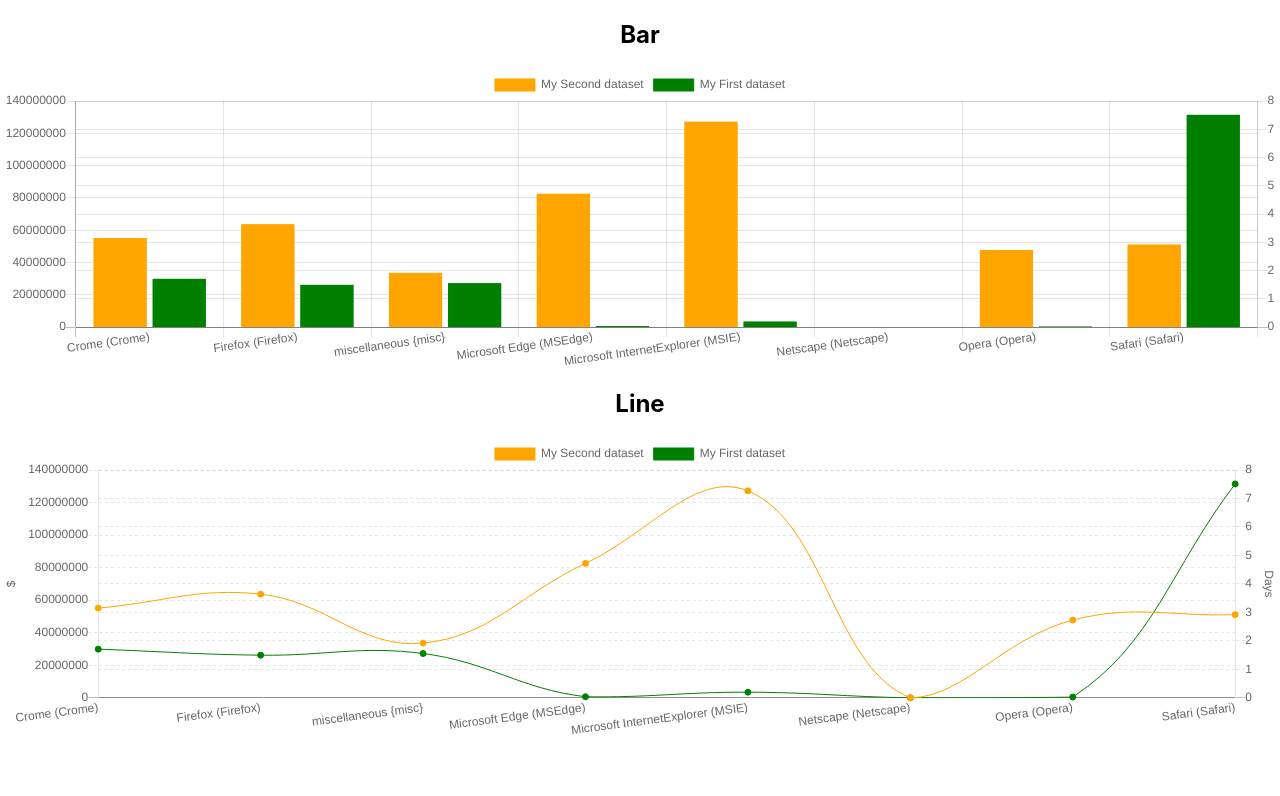
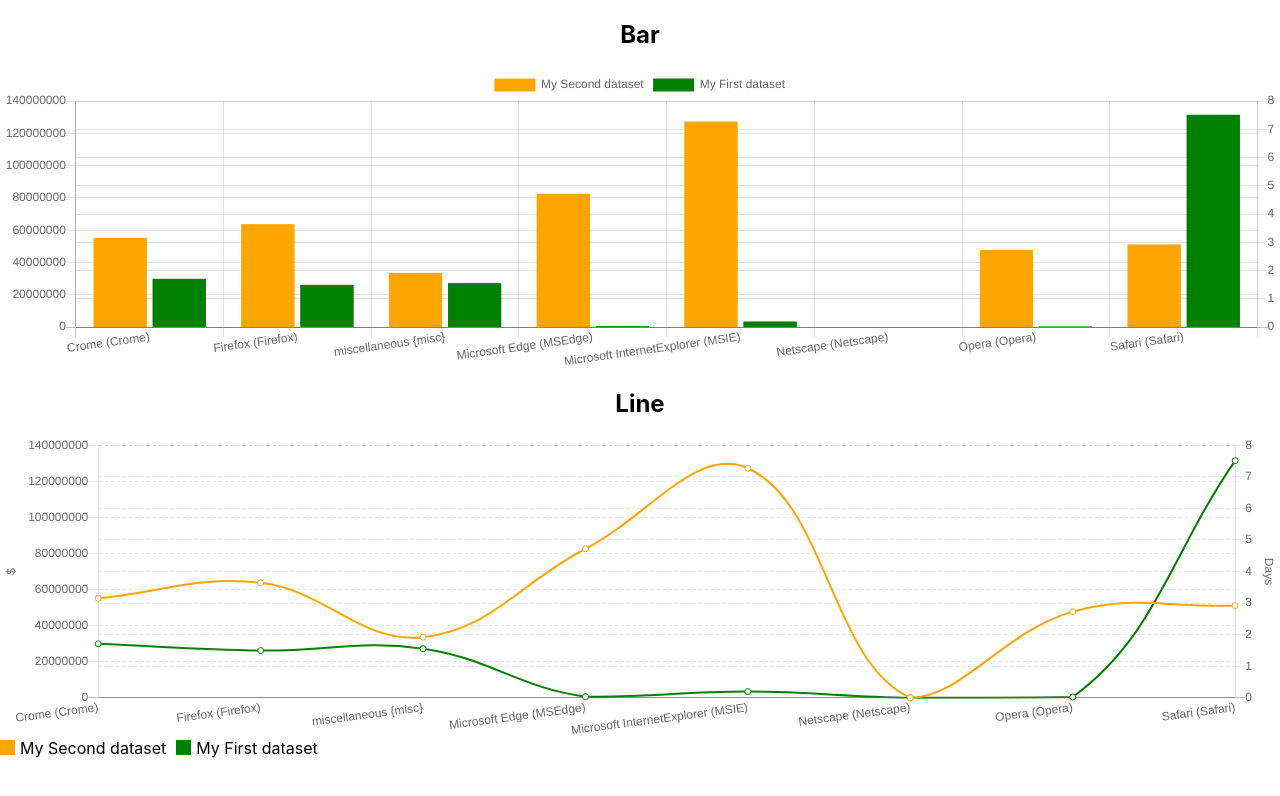
Before and after one commit to drafter911/react-chartjs-2-test, a React (Create React App) app: page / in a window 1280 px wide. Shown: the top 796 px of the page. Built offline with nearby package versions, Linux system fonts and the light colour scheme.

Commit message:
Custom legend

```diff
--- a/src/App.js
+++ b/src/App.js
@@ -2,6 +2,15 @@ import React, { Component } from 'react';
 import './App.css';
 import Bar from './components/Bar'
 import Line from './components/Line'
+
+const lineConfig = {
+    borderWidth: 2,
+    prevBorderWidth: 4,
+    pointHoverBorderWidth: 2,
+    fill: false,
+    pointBackgroundColor: '#fff',
+    pointBorderWidth: 1
+}
 
 class App extends Component {
     state = {
@@ -14,7 +23,7 @@ class App extends Component {
                 prevBackgroundColor: 'rgba(255,99,132,0.2)',
                 borderColor: 'orange',
                 borderWidth: 1,
-                hoverBackgroundColor: 'rgba(255,99,132,0.4)',
+                hoverBackgroundColor: 'red',
                 hoverBorderColor: 'rgba(255,99,132,1)',
                 data: [3.15, 3.64, 1.92, 4.72, 7.27, 0, 2.73, 2.92],
             },
@@ -25,58 +34,43 @@ class App extends Component {
                 prevBackgroundColor: 'rgba(0,0,0,0.2)',
                 borderColor: 'green',
                 borderWidth: 1,
-                hoverBackgroundColor: 'rgba(255,99,132,0.4)',
+                hoverBackgroundColor: 'red',
                 hoverBorderColor: 'rgba(255,99,132,1)',
                 data: [29899870, 26175602, 27210621, 638653, 3447544, 0, 420221, 131436508]
             }
         ],
         datasetsLine: [
             {
+              ...lineConfig,
                 label: 'My Second dataset',
                 yAxisID: 'My Second dataset',
                 backgroundColor: 'orange',
                 prevBackgroundColor: 'rgba(255,99,132,0.2)',
                 borderColor: 'orange',
-                borderWidth: 1,
-                hoverBackgroundColor: 'rgba(255,99,132,0.4)',
+                hoverBackgroundColor: 'red',
                 hoverBorderColor: 'rgba(255,99,132,1)',
-                data: [3.15, 3.64, 1.92, 4.72, 7.27, 0, 2.73, 2.92],
-                fill: false
+                data: [3.15, 3.64, 1.92, 4.72, 7.27, 0, 2.73, 2.92]
             },
             {
+                ...lineConfig,
                 label: 'My First dataset',
                 yAxisID: 'My First dataset',
                 backgroundColor: 'green',
                 prevBackgroundColor: 'rgba(0,0,0,0.2)',
                 borderColor: 'green',
-                borderWidth: 1,
-                hoverBackgroundColor: 'rgba(255,99,132,0.4)',
+                hoverBackgroundColor: 'red',
                 hoverBorderColor: 'rgba(255,99,132,1)',
-                data: [29899870, 26175602, 27210621, 638653, 3447544, 0, 420221, 131436508],
-                fill: false
-            },
-            // {
-            //     label: 'My Third dataset',
-            //     yAxisID: 'My Third dataset',
-            //     backgroundColor: 'brown',
-            //     prevBackgroundColor: 'rgba(0,0,0,0.2)',
-            //     borderColor: 'brown',
-            //     borderWidth: 1,
-            //     hoverBackgroundColor: 'rgba(255,99,132,0.4)',
-            //     hoverBorderColor: 'rgba(255,99,132,1)',
-            //     data: [0.1, 0.2, 0.7, 0.1, 0.4, 0, -0.5, 0.9],
-            //     fill: false,
-            //     pointStyle: 'circle'
-            // }
+                data: [29899870, 26175602, 27210621, 638653, 3447544, 0, 420221, 131436508]
+            }
         ]
     }
 
-    handleLegendClick = (datasetIndex, chartType) => {
+    handleLegendHover = (datasetIndex, chartType, borderWidth) => {
         this.setState(prevState => ({
             [`datasets${chartType}`]: prevState[`datasets${chartType}`].map((dataset, index) => index === datasetIndex ? ({
                 ...dataset,
-                prevBackgroundColor: dataset.backgroundColor,
-                backgroundColor: 'red'
+                prevBorderWidth: dataset.borderWidth,
+                borderWidth: borderWidth
 
             }) : dataset)
         }))
@@ -86,9 +80,9 @@ class App extends Component {
         return (
             <div className="App">
                 <Bar data={{ labels: this.state.labels, datasets: this.state.datasetsBar }}
-                     onLegendClick={this.handleLegendClick}/>
+                     onLegendClick={this.handleLegendHover}/>
                 <Line data={{ labels: this.state.labels, datasets: this.state.datasetsLine }}
-                      onLegendClick={this.handleLegendClick}/>
+                      onLegendHover={this.handleLegendHover}/>
             </div>
         );
     }
--- a/src/components/Line/index.js
+++ b/src/components/Line/index.js
@@ -1,15 +1,16 @@
 import React from 'react';
-import {Line} from 'react-chartjs-2';
+import { Line } from 'react-chartjs-2';
 
-const BarChart = ({data, onLegendClick}) => (
+const BarChart = ({ data, onLegendHover }) => (
     <div>
         <h2>Line</h2>
-        <div style={{height:300}}>
+        <div style={{ height: 300 }}>
             <Line
                 data={data}
                 width={100}
                 height={200}
                 options={{
+                    responsive: true,
                     title: {
                         display: false
                     },
@@ -31,38 +32,50 @@ const BarChart = ({data, onLegendClick}) => (
                             gridLines: {
                                 borderDash: [3]
                             },
-                                scaleLabel: {
-                                    display: true,
-                                    labelString: 'Days'
-                                }
+                            scaleLabel: {
+                                display: true,
+                                labelString: 'Days'
+                            }
                         }
-                        // , {
-                        //     id: 'My Third dataset',
-                        //     position: 'right',
-                        //     gridLines: {
-                        //         borderDash: [3]
-                        //     },
-                        //     scaleLabel: {
-                        //         display: true,
-                        //         labelString: '%'
-                        //     }
-                        // }
                         ],
                         xAxes: [{
                             gridLines: {
                                 display: false
                             },
+                            padding: 5,
                             ticks: {
-                                mirror: true
+                                maxTicksLimit: 30,
                             }
                         }]
                     },
                     legend: {
-                        onClick: (e, {datasetIndex}) => {},
-                        onHover: (e, {datasetIndex}) => {}
+                        display: false
                     }
                 }}
             />
+        </div>
+        <div style={{ display: 'flex' }}>
+            {
+                data.datasets.map((dataset, index) => (
+                    <div
+                        style={{
+                            display: 'flex',
+                            marginRight: 10,
+                            alignItems: 'center',
+                            cursor: 'pointer'
+                        }}
+                        onMouseEnter={() => onLegendHover(index, 'Line', dataset.prevBorderWidth)}
+                        onMouseLeave={() => onLegendHover(index, 'Line', dataset.prevBorderWidth)}>
+                            <span style={{
+                                width: 15,
+                                height: 15,
+                                background: dataset.backgroundColor,
+                                marginRight: 5
+                            }}></span>
+                        <span>{dataset.label}</span>
+                    </div>
+                ))
+            }
         </div>
     </div>
 )
```
